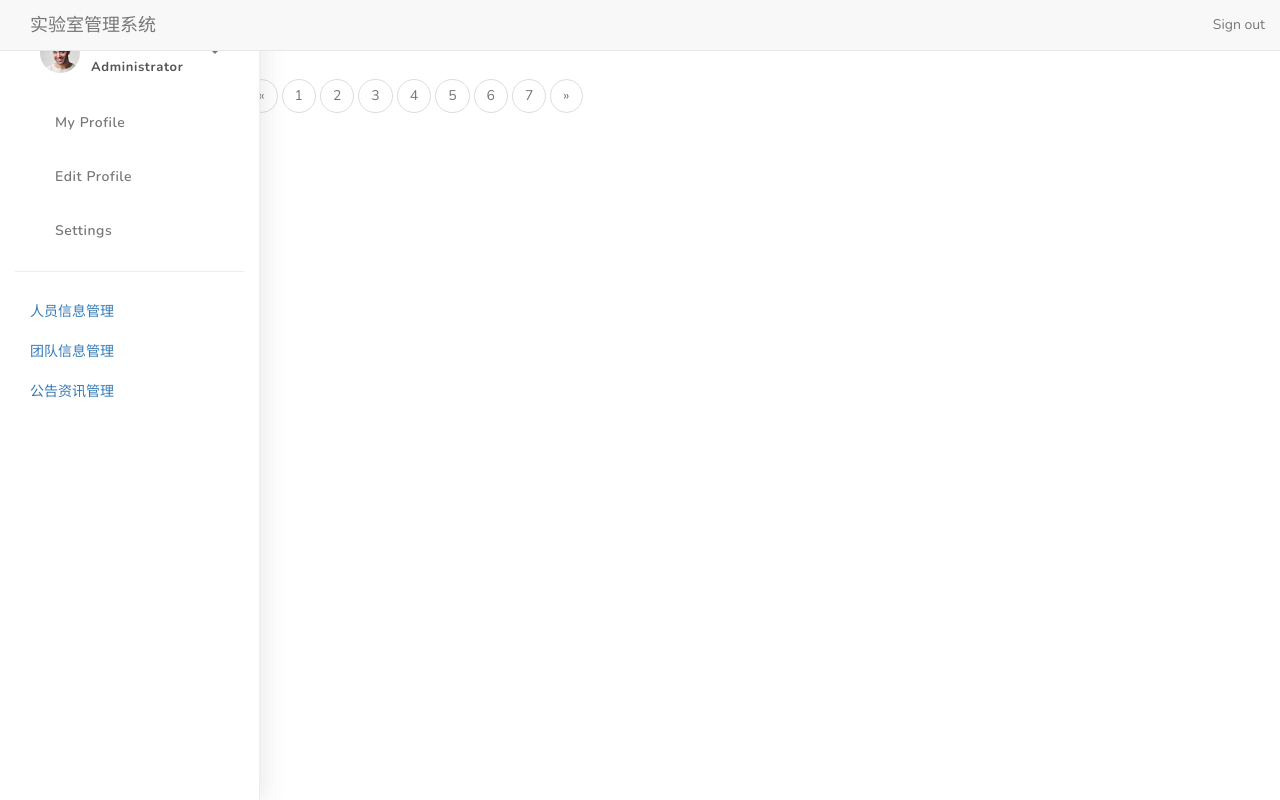
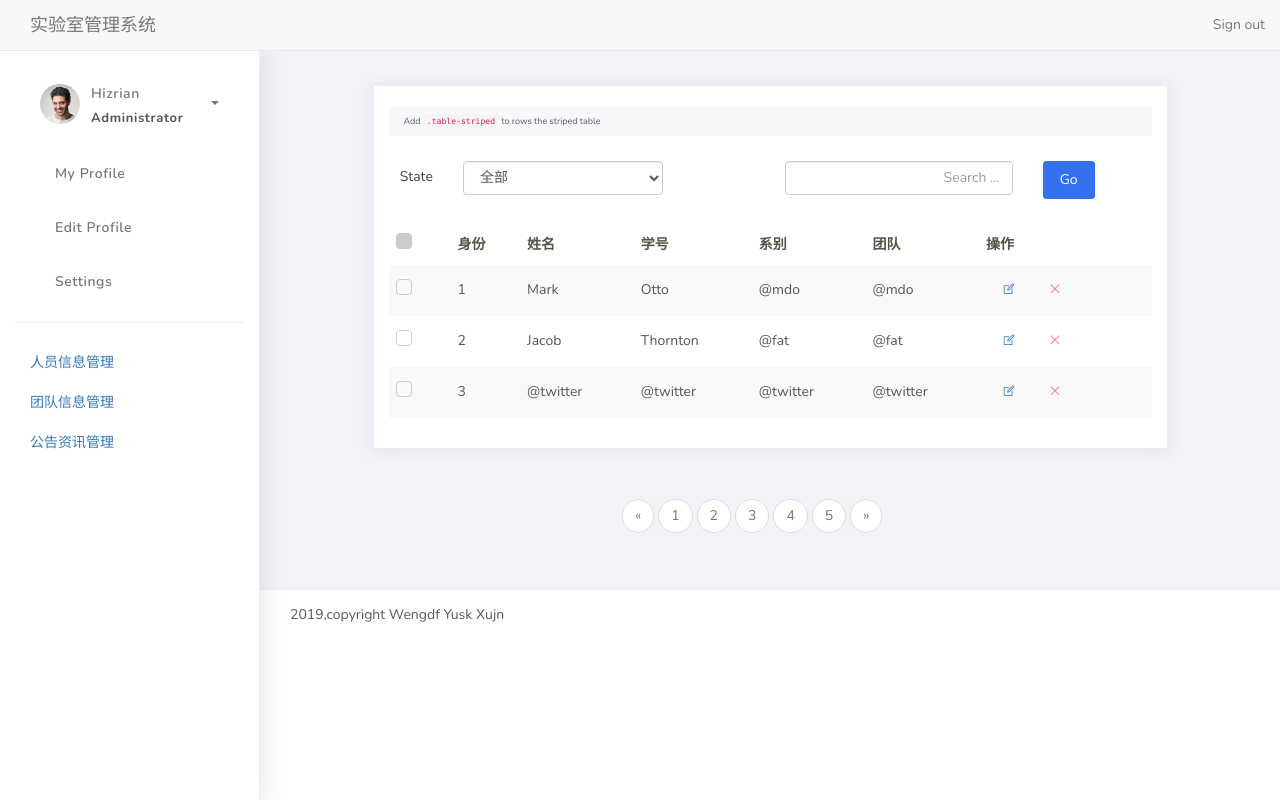
Before and after one commit to xjnnb/webwork, a PHP site: page /assets/common/main.html in a window 1280 px wide. Run offline with PHP 8.4, Linux system fonts and the light colour scheme; some libraries are stand-ins or nearby versions.

Commit message:
beautify HTML

```diff
--- a/assets/common/login.php
+++ b/assets/common/login.php
@@ -8,7 +8,7 @@
     }
 
     header('Content-Type: text/html;charset=utf-8');
-    $db=@new mysqli("localhost","root","");
+    $db=@new mysqli("localhost","root","123456");
     $flag=0;
     if ($db->connect_error)
         die('链接错误: '. $db->connect_error);
--- a/assets/common/main.html
+++ b/assets/common/main.html
@@ -7,21 +7,15 @@
     <meta http-equiv="X-UA-Compatible" content="IE=edge">
     <meta name="viewport" content="width=device-width, initial-scale=1">
     <!-- 上述3个meta标签*必须*放在最前面，任何其他内容都*必须*跟随其后！ -->
-    <meta name="description" content="">
-    <meta name="author" content="">
     <link rel="icon" href="../../favicon.ico">
 
     <title>实验室信息管理系统</title>
-
     <!-- Bootstrap core CSS -->
     <link href="https://cdn.bootcss.com/bootstrap/3.3.7/css/bootstrap.min.css" rel="stylesheet">
     <link rel="stylesheet"
         href="https://fonts.googleapis.com/css?family=Nunito:200,200i,300,300i,400,400i,600,600i,700,700i,800,800i,900,900i">
-
     <link rel="stylesheet" href="../css/ready.css">
     <link rel="stylesheet" href="../css/demo.css">
-
-    <!-- HTML5 shim and Respond.js for IE8 support of HTML5 elements and media queries -->
     <![endif]-->
     <link rel="stylesheet" href="../css/main.css" type="text/css">
 </head>
@@ -49,7 +43,7 @@
 
     <div class="container-fluid">
         <div class="row">
-            <div class="col-sm-3 col-md-2 sidebar" id="leftPane">
+            <div class="col-sm-3 col-md-2 sidebar">
                 <ul class="nav nav-sidebar">
                     <div class="user">
                         <div class="photo">
@@ -93,67 +87,204 @@
                 </ul>
 
             </div>
-            <div class="col-sm-9 col-sm-offset-3 col-md-10 col-md-offset-2 main">
-                <form class="navbar-left navbar-form nav-search mr-md-3" action="" method="post">
-                    <div class="search-group">
-                        <input type="text"  placeholder="Search for..." id="searchText">
-                        <select id="seltype">
+            <div class="main-panel">
+                <div class="content">
+                    <div class="container-fluid">
+                        <div class="row">
+                            <div class="col-md-10 col-md-offset-1">
+                                <form action="" method="post">
+                                    <div class="card">
+                                        <div class="card-body">
+                                            <div class="card-sub">
+                                                Add <code class="highlighter-rouge">.table-striped</code> to rows the striped table
+                                            </div>
+                                            <div class="form-group from-show-notify row">
+                                                <div class="col-lg-1 col-md-1 col-sm-4 text-right">
+                                                    <label>State</label>
+                                                </div>
+                                                <div class="col-lg-5 col-md-6 col-sm-4">
+                                                    <select class="form-control input-fixed" id="seltype">
                                                         <option value ="allSearch">全部</option>
                                                         <option value ="id">学工号</option>
                                                         <option value ="name">姓名</option>
                                                         <option value="team">团队</option>
                                                         <option value="dept">系别</option>
                                                     </select>
-                        <span >
-                            <button  type="button" id = "searchBt">Go!</button>
-                        </span>
                                                 </div>
-                    <div id="selectInfo">
-                        <table id="selectTable">
+                                                <div class="col-lg-4 col-md-5 col-sm-4 text-right">
+                                                    <input type="text" placeholder="Search ..." class="form-control text-right" id="searchText">
+                                                </div>
+                                                <div class="col-lg-2 col-md-2 col-sm-4">
+                                                    <button type="button"  class="btn btn-primary" id="okBtn">Go</button>
+                                                </div>
+                                            </div>
+                                            <table class="table table-striped mt-3">
+                                                <thead>
                                                 <tr>
-                                <td><label >身份</label></td>
-                                <td><label >姓名</label></td>
-                                <td><label >学工号</label></td>
-                                <td><label >系别</label></td>
-                                <td><label >团队</label></td>
+                                                    <th scope="col">
+                                                        <div class="form-check">
+                                                            <label class="form-check-label">
+                                                                <input class="form-check-input  select-all-checkbox" type="checkbox" data-select="checkbox" data-target=".task-select">
+                                                                <span class="form-check-sign"></span>
+                                                            </label>
+                                                        </div>
+                                                    </th>
+                                                    <th scope="col">身份</th>
+                                                    <th scope="col">姓名</th>
+                                                    <th scope="col">学号</th>
+                                                    <th scope="col">系别</th>
+                                                    <th scope="col">团队</th>
+                                                    <th scope="col">操作</th>
                                                 </tr>
+                                                </thead>
+                                                <tbody>
+                                                <tr>
+                                                    <td>
+                                                        <div class="form-check">
+                                                            <label class="form-check-label">
+                                                                <input class="form-check-input task-select" type="checkbox">
+                                                                <span class="form-check-sign"></span>
+                                                            </label>
+                                                        </div>
+                                                    </td>
+                                                    <td>1</td>
+                                                    <td>Mark</td>
+                                                    <td>Otto</td>
+                                                    <td>@mdo</td>
+                                                    <td>@mdo</td>
+                                                    <td>
+                                                        <div class="form-button-action">
+                                                        <button type="button" data-toggle="tooltip" title="" class="btn btn-link <btn-simple-primary" data-original-title="Edit Task">
+                                                            <i class="la la-edit"></i>
+                                                        </button>
+                                                        <button type="button" data-toggle="tooltip" title="" class="btn btn-link btn-simple-danger" data-original-title="Remove">
+                                                            <i class="la la-times"></i>
+                                                        </button>
+                                                        </div>
+                                                    </td>
+                                                </tr>
+                                                <tr>
+                                                    <td>
+                                                        <div class="form-check">
+                                                            <label class="form-check-label">
+                                                                <input class="form-check-input task-select" type="checkbox">
+                                                                <span class="form-check-sign"></span>
+                                                            </label>
+                                                        </div>
+                                                    </td>
+                                                    <td>2</td>
+                                                    <td>Jacob</td>
+                                                    <td>Thornton</td>
+                                                    <td>@fat</td>
+                                                    <td>@fat</td>
+                                                    <td>
+                                                        <div class="form-button-action">
+                                                            <button type="button" data-toggle="tooltip" title="" class="btn btn-link <btn-simple-primary" data-original-title="Edit Task">
+                                                                <i class="la la-edit"></i>
+                                                            </button>
+                                                            <button type="button" data-toggle="tooltip" title="" class="btn btn-link btn-simple-danger" data-original-title="Remove">
+                                                                <i class="la la-times"></i>
+                                                            </button>
+                                                        </div>
+                                                    </td>
+                                                </tr>
+                                                <tr>
+                                                    <td>
+                                                        <div class="form-check">
+                                                            <label class="form-check-label">
+                                                                <input class="form-check-input task-select" type="checkbox">
+                                                                <span class="form-check-sign"></span>
+                                                            </label>
+                                                        </div>
+                                                    </td>
+                                                    <td>3</td>
+<!--                                                    <td colspan="2">Larry the Bird</td>-->
+                                                    <td>@twitter</td>
+                                                    <td>@twitter</td>
+                                                    <td>@twitter</td>
+                                                    <td>@twitter</td>
+                                                    <td>
+                                                        <div class="form-button-action">
+                                                            <button type="button" data-toggle="tooltip" title="" class="btn btn-link <btn-simple-primary" data-original-title="Edit Task">
+                                                                <i class="la la-edit"></i>
+                                                            </button>
+                                                            <button type="button" data-toggle="tooltip" title="" class="btn btn-link btn-simple-danger" data-original-title="Remove">
+                                                                <i class="la la-times"></i>
+                                                            </button>
+                                                        </div>
+                                                    </td>
+                                                </tr>
+                                                </tbody>
                                             </table>
-                        <table id = "selectInfoTable"></table>
-
+                                        </div>
+                                    </div>
+                                </form>
+                            </div>
+                        </div>
+                        <div class="row">
+                            <div class="col-md-4 col-md-offset-4">
                                 <ul class="pagination">
                                     <li><a href="#">«</a></li>
-                            <li><a href="#">1</a></li>
-                            <li><a class="active" href="#">2</a></li>
+                                    <li><a class="active" href="#">1</a></li>
+                                    <li><a href="#">2</a></li>
                                     <li><a href="#">3</a></li>
                                     <li><a href="#">4</a></li>
                                     <li><a href="#">5</a></li>
-                            <li><a href="#">6</a></li>
-                            <li><a href="#">7</a></li>
                                     <li><a href="#">»</a></li>
                                 </ul>
                             </div>
-                    <!-- /.input-group -->
-
-                </form>
+                        </div>
+                    </div>
+                </div>
+                <footer class="footer">
+                    <div class="container-fluid">
+                        <div class="copyright">2019,copyright Wengdf Yusk Xujn</div>
+<!--                        <nav class="pull-right">-->
+<!--                            <ul class="nav">-->
+<!--                                <a href="#">-->
+<!--                                    联系我们-->
+<!--                                </a>-->
+<!--                                <a href="#">-->
+<!--                                    帮助-->
+<!--                                </a>-->
+<!--                            </ul>-->
+<!--                        </nav>-->
+                    </div>
+                </footer>
+            </div>
+<!--            <div class="col-sm-9 col-sm-offset-3 col-md-10 col-md-offset-2 main">-->
+<!--                <form class="navbar-left navbar-form nav-search mr-md-3" action="" method="post">-->
+<!--                    <div id="selectInfo">-->
+<!--                        <table id="selectTable">-->
+<!--                            <tr>-->
+<!--                                <td><label >身份</label></td>-->
+<!--                                <td><label >姓名</label></td>-->
+<!--                                <td><label >学工号</label></td>-->
+<!--                                <td><label >系别</label></td>-->
+<!--                                <td><label >团队</label></td>-->
+<!--                            </tr>-->
+<!--                        </table>-->
+<!--                        <table id = "selectInfoTable"></table>-->
 
 
+<!--                    </div>-->
+<!--                    &lt;!&ndash; /.input-group &ndash;&gt;-->
 
-            </div>>
+<!--                </form>-->
+<!--            </div>-->
         </div>
     </div>
 
+
     <!-- Bootstrap core JavaScript
 ================================================== -->
-    <!-- Placed at the end of the document so the pages load faster -->
+
     <script src="http://libs.baidu.com/jquery/2.0.0/jquery.js"></script>
-    <script src="https://cdn.bootcss.com/jquery/1.12.4/jquery.min.js"></script>
-    <script>
-        window.jQuery || document.write('<script src="../../assets/js/vendor/jquery.min.js"><\/script>')
-    </script>
+    <script src="../js/jquery.3.2.1.min.js"></script>
+<!--    <script src="https://cdn.bootcss.com/jquery/1.12.4/jquery.min.js"></script>-->
+    <script>window.jQuery || document.write('<script src="../../assets/js/vendor/jquery.min.js"><\/script>')</script>
     <script src="https://cdn.bootcss.com/bootstrap/3.3.7/js/bootstrap.min.js"></script>
-    <!-- Just to make our placeholder images work. Don't actually copy the next line! -->
-
-    <!-- IE10 viewport hack for Surface/desktop Windows 8 bug -->
+    <script src="../js/ready.min.js"></script>
     <script type="text/javascript" src="../js/main.js"></script>
 
 </body>
--- a/assets/common/main.php
+++ b/assets/common/main.php
@@ -11,7 +11,7 @@ if($Text==null&&$type !="allSearch"){
 
 header('Content-Type: text/html;charset=utf-8');
 
-$db=@new mysqli("localhost","root","");
+$db=@new mysqli("localhost","root","123456");
 if ($db->connect_error)
     die('链接错误: '. $db->connect_error);
 $db->select_db('lab') or die('不能连接数据库');
--- a/assets/common/signup.php
+++ b/assets/common/signup.php
@@ -12,7 +12,7 @@ $dept=$_POST['dept'];
 
 
 
-    $db = @new mysqli("localhost", "root", "");
+    $db = @new mysqli("localhost", "root", "123456");
 //    $db=mysqli_connect("localhost","root","","lab");
     if ($db->connect_error)
         die('链接错误: ' . $db->connect_error);
--- a/assets/css/main.css
+++ b/assets/css/main.css
@@ -1,37 +1,51 @@
-/*ul.pagination {
-    display: inline-block;
-    padding: 0;
-    margin: 0;
-}*/
+/*ul.pagination {*/
+/*    display: inline-block;*/
+/*    padding: 0;*/
+/*    margin: 0;*/
+/*}*/
 
-/*ul.pagination li {display: inline;}
+/*ul.pagination li {display: inline;}*/
 
-ul.pagination li a {
-    transition: background-color .3s;
-    color: black;
-    float: left;
-    padding: 8px 16px;
-    text-decoration: none;
+/*ul.pagination li a {*/
+/*    transition: background-color .3s;*/
+/*    color: black;*/
+/*    float: left;*/
+/*    padding: 8px 16px;*/
+/*    text-decoration: none;*/
+/*}*/
+
+/*ul.pagination li a.active {*/
+/*    background-color: #4CAF50;*/
+/*    color: white;*/
+/*}*/
+
+
+/*ul.pagination li a:hover:not(.active) {background-color: #ddd;}*/
+
+/*#leftPane{*/
+/*    padding-top: 51px;*/
+/*}*/
+/*.main{*/
+/*    padding-top: 51px;*/
+/*}*/
+
+/*label{*/
+/*    width:120px;height:24px;display:block;float:left;line-height:22px;color:#616161;padding-left:18px;margin-right:5px;*/
+/*}*/
+/*table{border:1px solid #F00}*/
+/*td{*/
+/*    width:120px;height:24px;*/
+/*    border:1px solid #F00}*/
+.sidebar{
+    margin-top: 51px;
 }
-
-ul.pagination li a.active {
-    background-color: #4CAF50;
-    color: white;
+.form-check{
+    padding: 0px;
+    margin: 0px;
 }
-
-ul.pagination li a:hover:not(.active) {background-color: #ddd;}
-
-#leftPane{
-    padding-top: 51px;
+#searchText{
+    float: right;
 }
-.main{
-    padding-top: 51px;
+.footer{
+    text-align: center;
 }
-
-label{
-    width:120px;height:24px;display:block;float:left;line-height:22px;color:#616161;padding-left:18px;margin-right:5px;
-}
-table{border:1px solid #F00}*/
-/*td{
-    width:120px;height:24px;
-    border:1px solid #F00}*/
```
Lines whose indentation alone changed are shown as unchanged.
